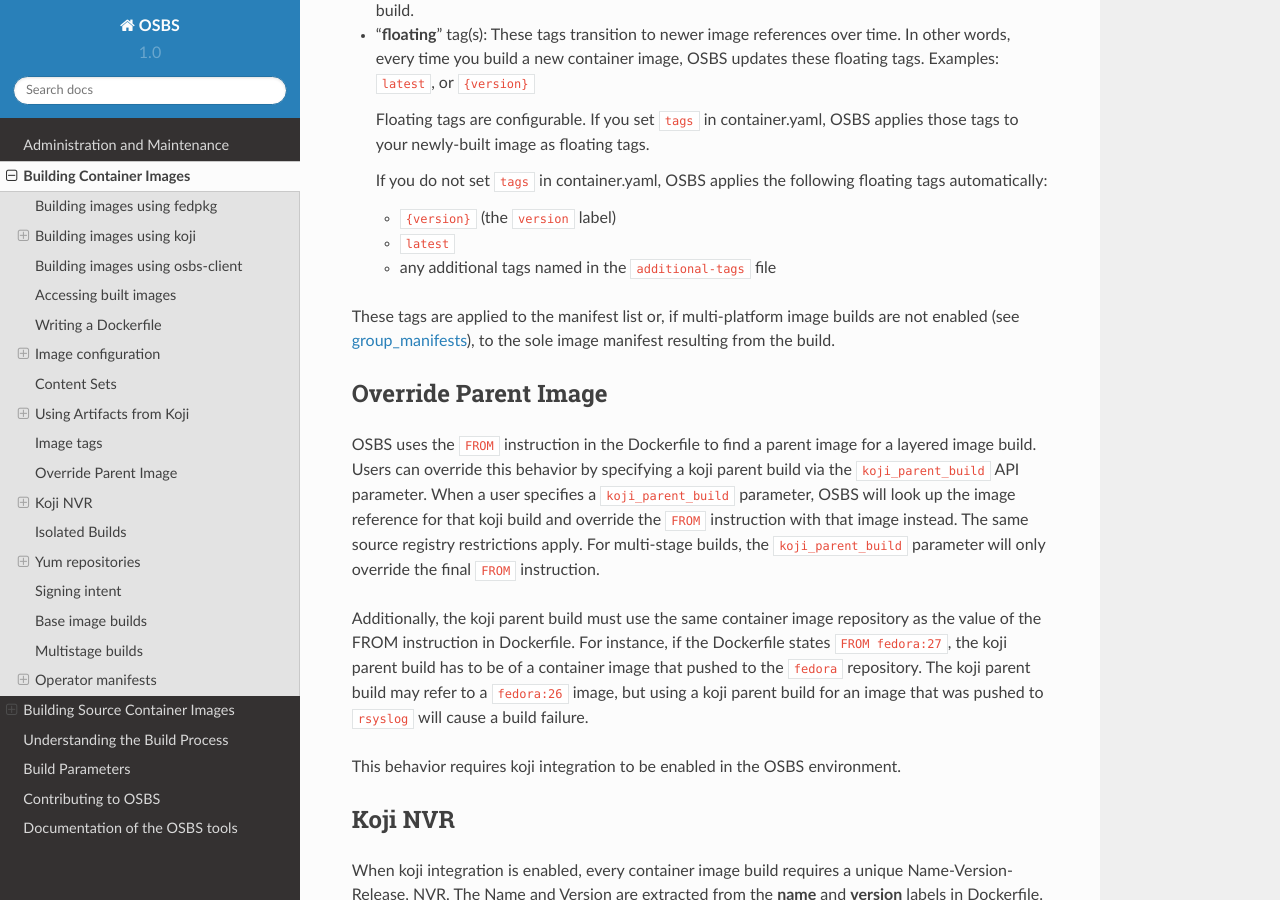
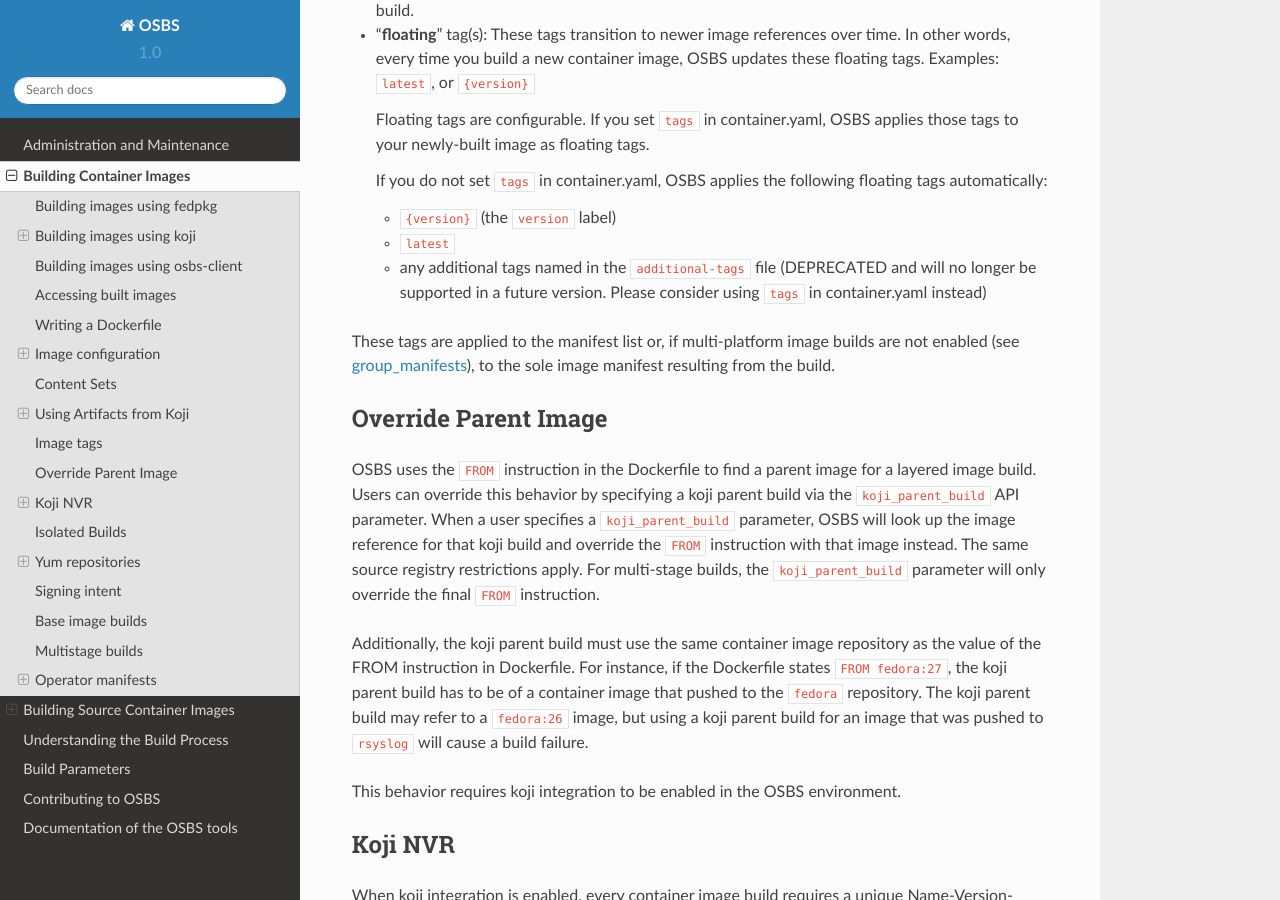
Before and after one commit to containerbuildsystem/osbs-docs, a Sphinx documentation site: the page built from docs/users.rst, in a window 1280 px wide and 900 px high, scrolled down 17810 px. Built offline with Sphinx 7.4.7 and the Read the Docs theme 2.0.0, drawn with Linux system fonts in a browser that asks for light colours.

Commit message:
Deprecate additional-tags file
* CLOUDBLD-74

Signed-off-by: Robert Cerven <rcerven@redhat.com>

```diff
--- a/docs/users.rst
+++ b/docs/users.rst
@@ -935,7 +935,9 @@
 
   - ``{version}`` (the ``version`` label)
   - ``latest``
-  - any additional tags named in the ``additional-tags`` file
+  - any additional tags named in the ``additional-tags`` file (DEPRECATED
+    and will no longer be supported in a future version. Please consider using
+    ``tags`` in container.yaml instead)
 
 These tags are applied to the manifest list or, if multi-platform
 image builds are not enabled (see :ref:`group_manifests
```
